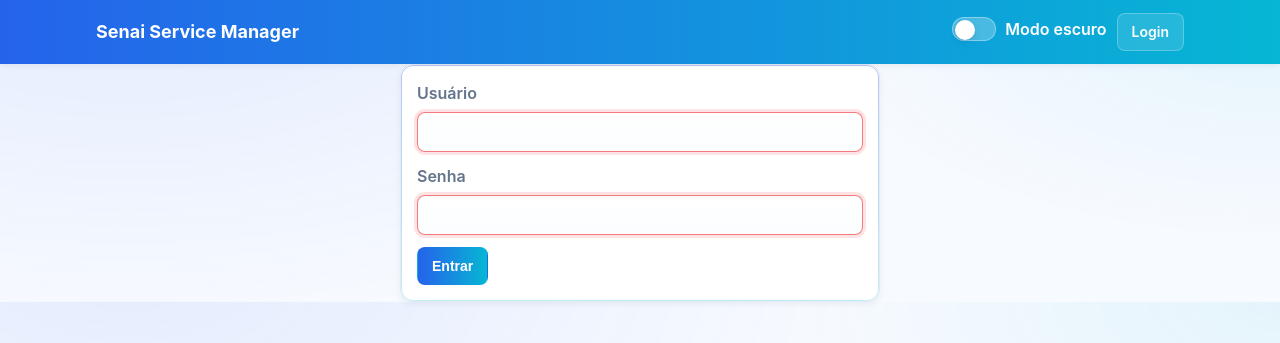
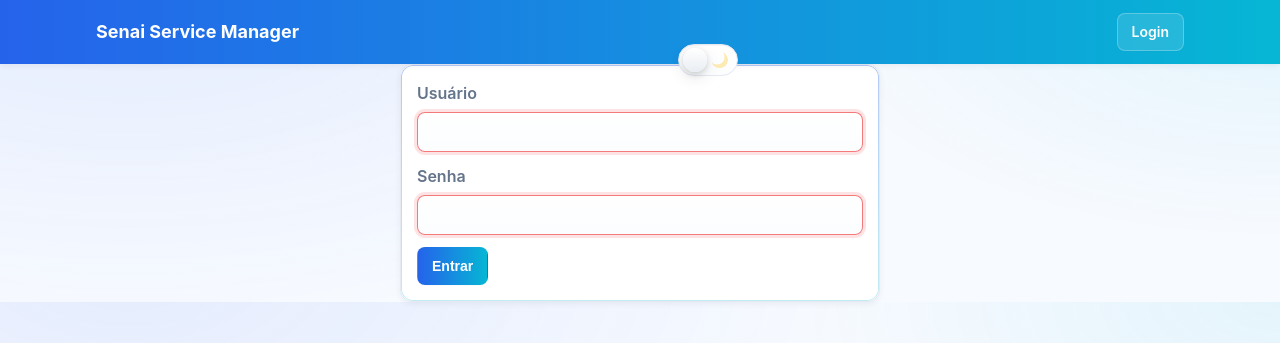
Before and after one commit to Tiagotj7/hackatonsenai_tj7_chenzo, a PHP site: page /admin/login.php in a window 1280 px wide. Shown: the top 343 px of the page. Run offline with PHP 8.4, Linux system fonts and the light colour scheme; data comes from the database, SQL or seed files in the repository; data that the repository does not hold is empty.

Commit message:
theme button

```diff
--- a/admin/header.php
+++ b/admin/header.php
@@ -105,10 +105,15 @@ function active($file) {
         <h1><?php echo e(app_name()); ?></h1>
       </div>
 
-      <div class="admin-actions">
-        <label style="display:flex;align-items:center;gap:6px;cursor:pointer; white-space:nowrap;">
-          <input type="checkbox" id="darkToggle"> Modo escuro
-        </label>
+<!-- Toggle de tema (light/dark) -->
+<label class="theme-switch" title="Alternar tema">
+  <input id="darkToggle" type="checkbox" aria-label="Alternar tema claro/escuro">
+  <span class="track">
+    <span class="icon sun" aria-hidden="true">☀️</span>
+    <span class="icon moon" aria-hidden="true">🌙</span>
+    <span class="thumb"></span>
+  </span>
+</label>
 
         <nav class="admin-nav-links">
           <?php if ($isLogged): ?>
--- a/assets/css/style.css
+++ b/assets/css/style.css
@@ -300,3 +300,103 @@ input[type="file"] { height: auto; padding: 8px; background: var(--bg-soft); bor
 
 /* Dark refine grid cards */
 .dark .ticket-card { background: var(--card); border-color: var(--border); }
+
+/* ===== Theme Toggle (light/dark) ===== */
+.theme-switch {
+  --w: 60px;       /* largura do trilho */
+  --h: 32px;       /* altura do trilho */
+  --pad: 4px;      /* padding interno do trilho */
+  --thumb: 24px;   /* diâmetro da bolinha */
+  position: relative;
+  display: inline-block;
+  width: var(--w);
+  height: var(--h);
+  cursor: pointer;
+}
+
+.theme-switch input {
+  position: absolute;
+  inset: 0;
+  opacity: 0;
+  width: 0;
+  height: 0;
+  margin: 0;
+}
+
+.theme-switch .track {
+  position: relative;
+  display: block;
+  width: 100%;
+  height: 100%;
+  border-radius: 999px;
+  border: 1px solid var(--border);
+  background: linear-gradient(180deg, var(--card), var(--card-2));
+  box-shadow: inset 0 1px 0 rgba(0,0,0,.04);
+  transition: background .25s ease, border-color .25s ease, box-shadow .25s ease;
+}
+
+.theme-switch .thumb {
+  position: absolute;
+  top: 50%;
+  left: var(--pad);
+  width: var(--thumb);
+  height: var(--thumb);
+  border-radius: 50%;
+  transform: translateY(-50%);
+  background: linear-gradient(180deg, #ffffff, #e9edf3);
+  box-shadow: 0 2px 6px rgba(0,0,0,.15), 0 6px 16px rgba(0,0,0,.10);
+  transition: left .25s ease, background .25s ease, box-shadow .25s ease;
+}
+
+.theme-switch .icon {
+  position: absolute;
+  top: 50%;
+  transform: translateY(-50%);
+  font-size: 14px;
+  line-height: 1;
+  opacity: .85;
+  transition: opacity .2s ease;
+  user-select: none;
+  pointer-events: none;
+}
+.theme-switch .icon.sun { left: 8px; }
+.theme-switch .icon.moon { right: 8px; }
+
+/* Estado: checado (tema escuro) - bolinha vai para a direita */
+.theme-switch input:checked + .track .thumb {
+  left: calc(100% - var(--thumb) - var(--pad));
+}
+
+/* Ícones: destaque o contexto */
+.theme-switch input:checked + .track .sun { opacity: .35; }
+.theme-switch input:not(:checked) + .track .moon { opacity: .35; }
+
+/* Foco acessível */
+.theme-switch input:focus-visible + .track {
+  box-shadow: var(--focus-ring);
+}
+
+/* Hover sutil */
+.theme-switch .track:hover {
+  filter: brightness(1.02);
+}
+
+/* Dark refinements */
+.dark .theme-switch .track {
+  background: linear-gradient(180deg, var(--card), var(--card-2));
+  border-color: var(--border);
+}
+.dark .theme-switch .thumb {
+  background: linear-gradient(180deg, #1a2750, #152140);
+  box-shadow: 0 2px 8px rgba(0,0,0,.35), 0 10px 24px rgba(0,0,0,.35);
+}
+.dark .theme-switch .icon.sun,
+.dark .theme-switch .icon.moon {
+  opacity: .9;
+}
+
+/* Versões menores (se precisar em telas muito estreitas) */
+@media (max-width: 420px) {
+  .theme-switch { --w: 54px; --h: 28px; --thumb: 20px; }
+  .theme-switch .icon { font-size: 12px; }
+}
--- a/assets/js/app.js
+++ b/assets/js/app.js
@@ -1,3 +1,4 @@
+// assets/js/app.js (resumo – você já tem algo assim)
 (function(){
   const toggle = document.getElementById('darkToggle');
   const pref = localStorage.getItem('dark') === '1';
@@ -9,13 +10,4 @@
       localStorage.setItem('dark', toggle.checked ? '1' : '0');
     });
   }
-  document.querySelectorAll('form').forEach(f => {
-    f.addEventListener('submit', ev => {
-      if (!f.checkValidity()) {
-        ev.preventDefault();
-        const firstInvalid = f.querySelector(':invalid');
-        if (firstInvalid) firstInvalid.focus();
-      }
-    });
-  });
 })();
```
